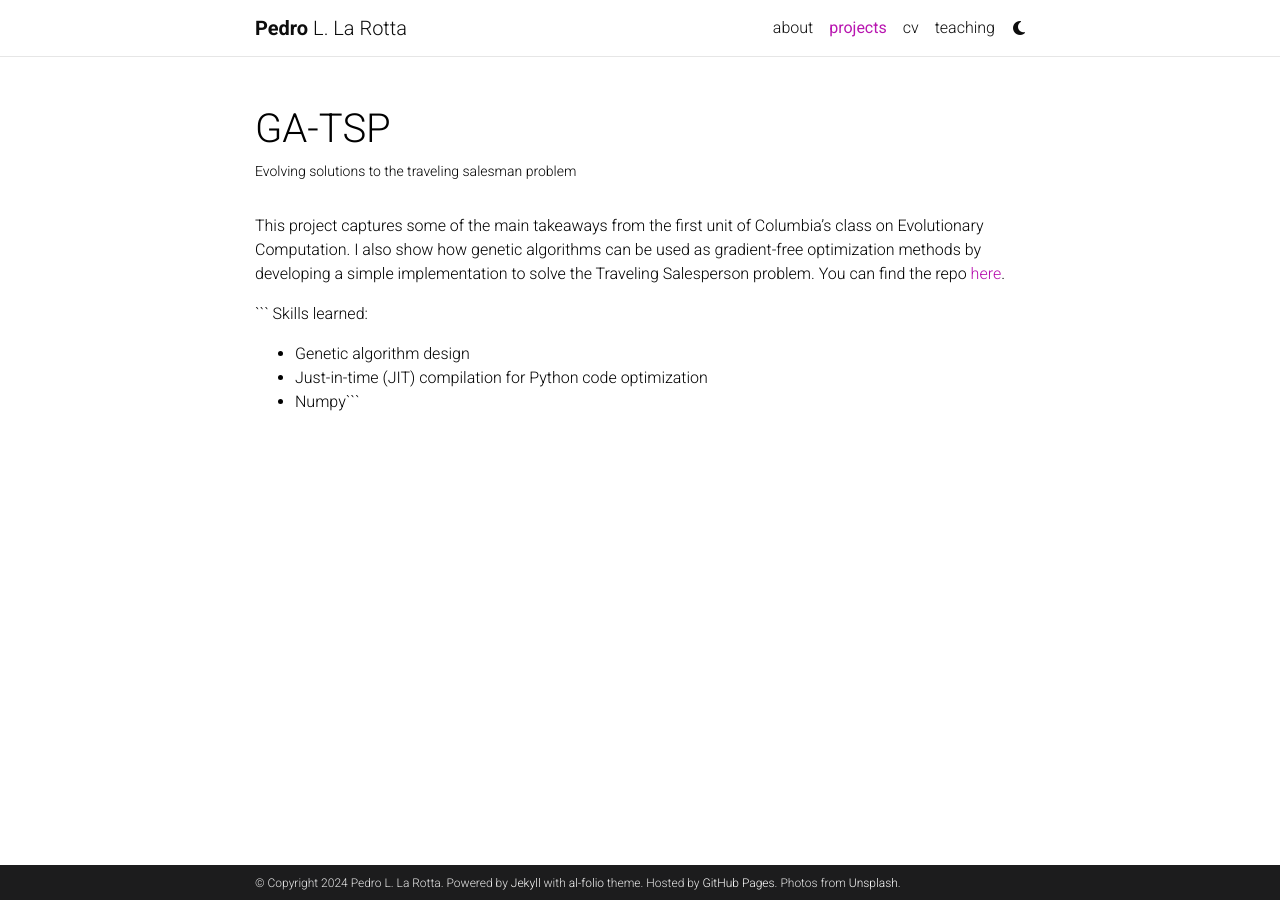
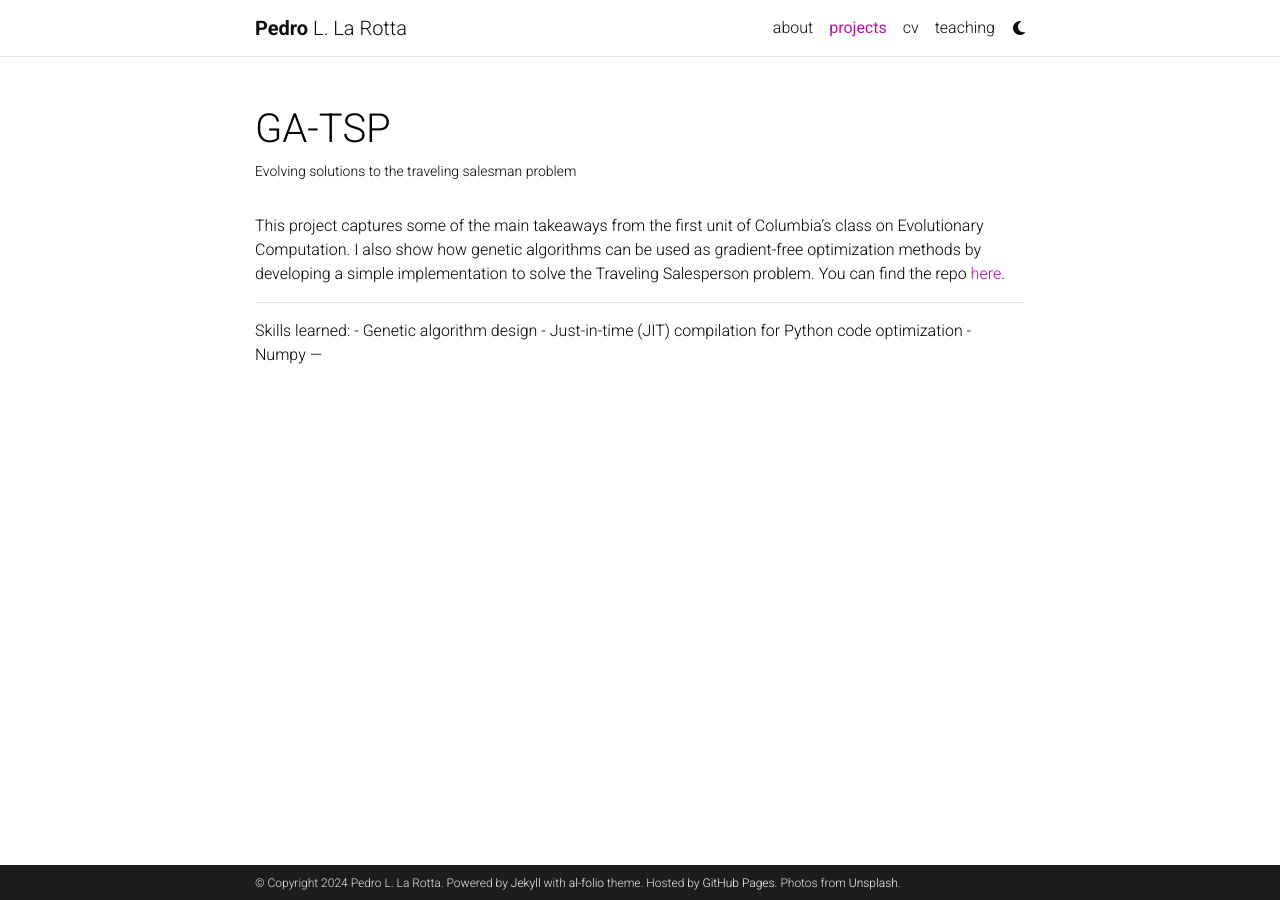
Before and after one commit to plarotta/plarotta.github.io, a Jekyll site: the page built from _projects/tsp.md, in a window 1280 px wide. Built offline with Jekyll 4.4.1, drawn with Linux system fonts in a browser that asks for light colours; nearby versions of some CDN libraries; library files that are not in the unit come from our copies; comment, search, counter and statistics services are not loaded; a style sheet for code colours, icons or effects is not loaded; some of the changed lines change nothing that is shown.

Commit message:
Update tsp.md

````diff
--- a/_projects/tsp.md
+++ b/_projects/tsp.md
@@ -10,7 +10,9 @@
 
 This project captures some of the main takeaways from the first unit of Columbia's class on Evolutionary Computation. I also show how genetic algorithms can be used as gradient-free optimization methods by developing a simple implementation to solve the Traveling Salesperson problem. You can find the repo [here](https://github.com/plarotta/genetic-traveling-salesperson).
 
-``` Skills learned:
-  - Genetic algorithm design
-  - Just-in-time (JIT) compilation for Python code optimization
-  - Numpy```
+  ---
+  Skills learned:
+    - Genetic algorithm design
+    - Just-in-time (JIT) compilation for Python code optimization
+    - Numpy
+  ---
````
